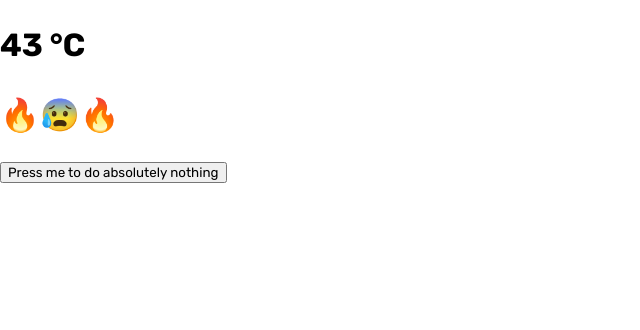
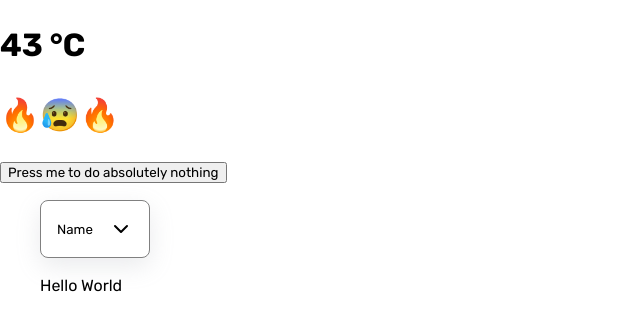
Before and after one commit to lassebaerlandstrand/IT2810-Whirlwind-Project-1, a React (Vite) app: page / in a window 1280 px wide. Shown: the top 330 px of the page, without its empty margins (0-640 px from the left). Built offline with nearby package versions, Linux system fonts and the light colour scheme.

Commit message:
add: Add Simple dropdown menu

```diff
--- /dev/null
+++ b/src/components/SortDropDown/SortDropDown.module.css
@@ -0,0 +1,44 @@
+.container {
+  position: relative;
+}
+
+.dropDownButton {
+  display: flex;
+  align-items: center;
+  width: fit-content;
+  padding: 1rem;
+  background-color: white;
+  border-radius: 0.5rem;
+  border: 1px gray solid;
+  box-shadow: rgba(149, 157, 165, 0.2) 0px 8px 24px;
+  cursor: pointer;
+}
+
+.iconSpan {
+  display: flex;
+  align-items: center;
+  justify-content: center;
+  margin-left: 1rem;
+}
+
+.dropDownContent {
+  display: flex;
+  flex-direction: column;
+  align-items: center;
+  position: absolute;
+  min-width: 100%;
+  padding: 1rem;
+  margin-top: 0.5rem;
+  background-color: white;
+  border-radius: 0.5rem;
+  box-shadow: rgba(149, 157, 165, 0.2) 0px 8px 24px;
+  max-height: 20vh;
+  overflow-y: scroll;
+  scrollbar-width: none;
+  -ms-overflow-style: none;
+}
+
+.dropDownContent::-webkit-scrollbar {
+  width: 0;
+  height: 0;
+}
--- /dev/null
+++ b/src/components/SortDropDown/SortDropDown.tsx
@@ -0,0 +1,44 @@
+import {IconChevronDown} from '@tabler/icons-react';
+import {useState} from 'react';
+import {Location} from '../../types/api-types';
+import styles from './SortDropDown.module.css';
+
+const options = {
+  Name: (list: Location[]) => list.sort((a, b) => a.city_name.localeCompare(b.city_name)),
+};
+
+type DropDownContentProps = {
+  open: boolean;
+};
+
+const DropDownContent = ({open}: DropDownContentProps) => {
+  return <p>Hello World</p>;
+};
+
+type DropDownButtonProps = {
+  open: boolean;
+  toggleOpen: () => void;
+  selectedOption: string;
+};
+
+const DropDownButton = ({open, selectedOption}: DropDownButtonProps) => {
+  return (
+    <button className={styles.dropDownButton}>
+      {selectedOption} <span className={styles.iconSpan}>{<IconChevronDown />}</span>
+    </button>
+  );
+};
+
+const SortDropDown = () => {
+  const [open, setOpen] = useState<boolean>(false);
+  const toggleOpen = () => setOpen(!open);
+
+  return (
+    <menu className={styles.container}>
+      <DropDownButton open={open} toggleOpen={toggleOpen} selectedOption="Name" />
+      <DropDownContent open={open} />
+    </menu>
+  );
+};
+
+export default SortDropDown;
--- a/src/pages/Home/Home.tsx
+++ b/src/pages/Home/Home.tsx
@@ -1,11 +1,30 @@
+import {useState} from 'react';
 import Button from '../../components/Button/Button';
+import SortDropDown from '../../components/SortDropDown/SortDropDown';
 
 const Home = () => {
+  const [cities] = useState<{name: string}[]>([
+    {name: 'Trondheim'},
+    {name: 'Oslo'},
+    {name: 'Stavanger'},
+    {name: 'Ålesund'},
+    {name: 'Gjøvik'},
+    {name: 'Tønsberg'},
+    {name: 'Osen'},
+  ]); // Dummy data, to be changed
+  const [filteredCities, setFilteredCities] = useState(cities);
+
+  const handleSort = (sortCondition: (a: {name: string}, b: {name: string}) => number) => {
+    const sortedData = [...filteredCities].sort(sortCondition);
+    setFilteredCities(sortedData);
+  };
+
   return (
     <div>
       <h1>43 °C</h1>
       <h1>🔥😰🔥</h1>
       <Button text="Press me to do absolutely nothing" />
+      <SortDropDown />
     </div>
   );
 };
```
Also changed, not shown: 1 other file (tests, documents, lock files or other folders).
